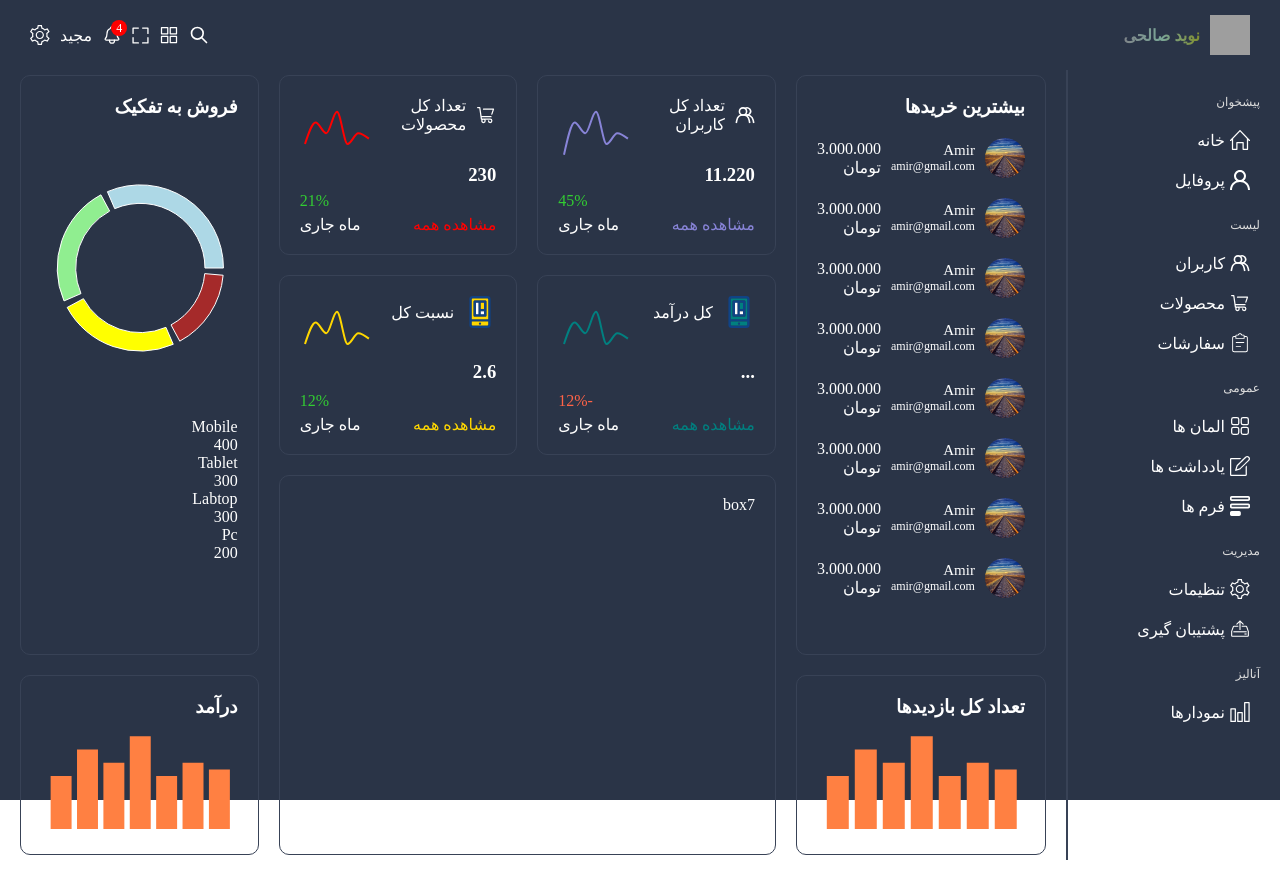
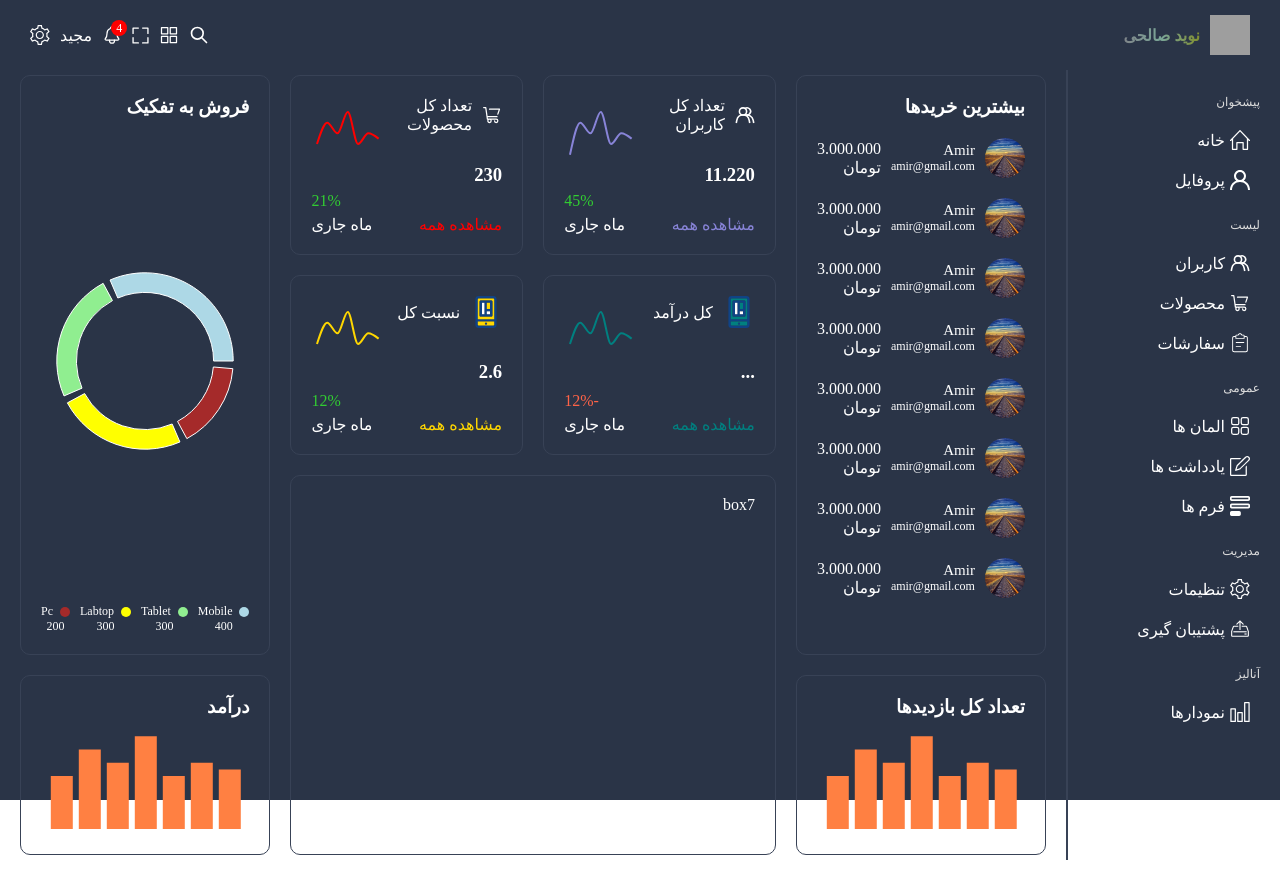
Before and after one commit to navidslh2/admin-dashbord, a React (Vite) app: page / in a window 1280 px wide. Shown: the top 894 px of the page. Built offline with nearby package versions, Linux system fonts and the light colour scheme; grey boxes are pictures that could not be loaded.

Commit message:
feat:add piechart

```diff
--- a/src/components/pieChartBox/PieChartBox.tsx
+++ b/src/components/pieChartBox/PieChartBox.tsx
@@ -1,9 +1,15 @@
 import { Cell, Pie, PieChart, ResponsiveContainer, Tooltip } from "recharts";
+import "./pieChartBox.scss"
 
+type ChartItem = {
+  name: string,
+  value: number,
+  color: string
+}
 type Props = {
   title: string;
   dataKey: string;
-  chartData: object[]
+  chartData: ChartItem[]
 };
 
 const PieChartBox = (props: Props) => {
@@ -31,12 +37,15 @@ const PieChartBox = (props: Props) => {
           </PieChart>
         </ResponsiveContainer>
       </div>
-      <div className="item">
+      <div className="items">
         {props.chartData.map((item, index) => (
-          <>
-            <div>{item.name}</div>
-            <div>{item.value}</div>
-          </>
+          <div className="item" key={index}>
+            <div className="title">
+              <div className="dot"  style={{background:item.color}}/>
+              <span>{item.name}</span>
+            </div>
+            <span>{item.value}</span>
+          </div>
         ))}
       </div>
     </div>
--- /dev/null
+++ b/src/components/pieChartBox/pieChartBox.scss
@@ -0,0 +1,27 @@
+@use "../../styles/index.scss" as *;
+.pieChartBox {
+  width: 100%;
+  height: 100%;
+  @include flex-column-space-between;
+  .chart {
+    width: 100%;
+    @include flex-center;
+  }
+  .items {
+    width: 100%;
+    font-size: 12px;
+    @include flex-space-between;
+    .item {
+      @include flex-column-center;
+      .title {
+        @include flex-center;
+        gap: 7px;
+        .dot {
+          width: 10px;
+          height: 10px;
+          border-radius: 50%;
+        }
+      }
+    }
+  }
+}
--- a/src/styles/mixin.scss
+++ b/src/styles/mixin.scss
@@ -21,6 +21,12 @@
   align-items: end;
   justify-content: center;
 }
+@mixin flex-column-center {
+  display: flex;
+  flex-direction: column;
+  align-items: center;
+  justify-content: center;
+}
 @mixin flex-column-space-between {
   display: flex;
   flex-direction: column;
```
Also changed, not shown: src/components/areaChartbox/AreaChartBox.tsx (added, +11 -0 lines).
